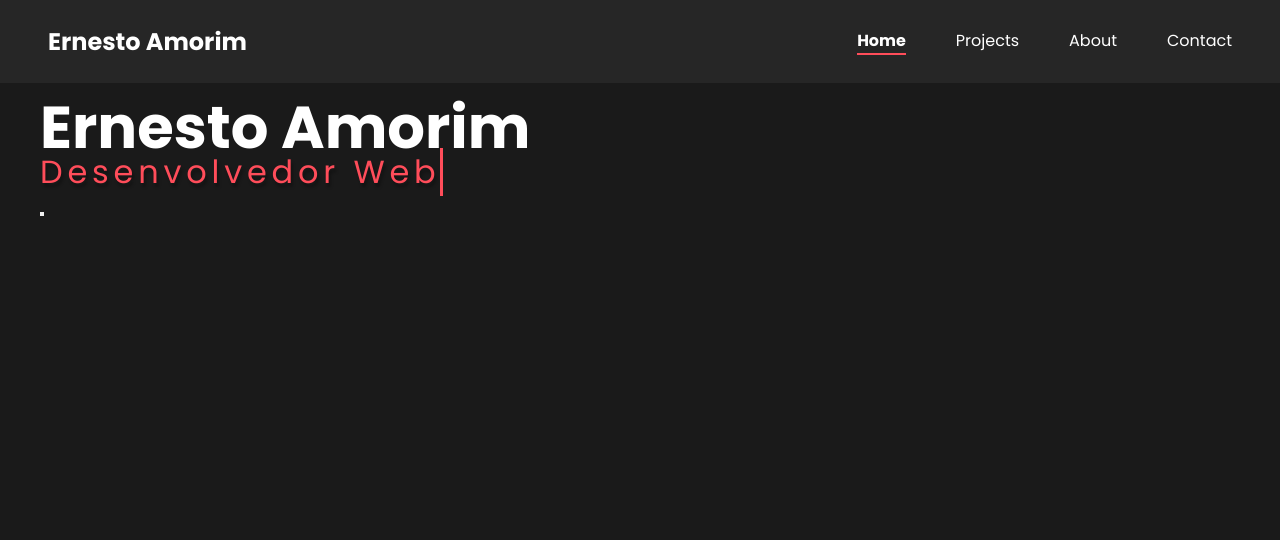
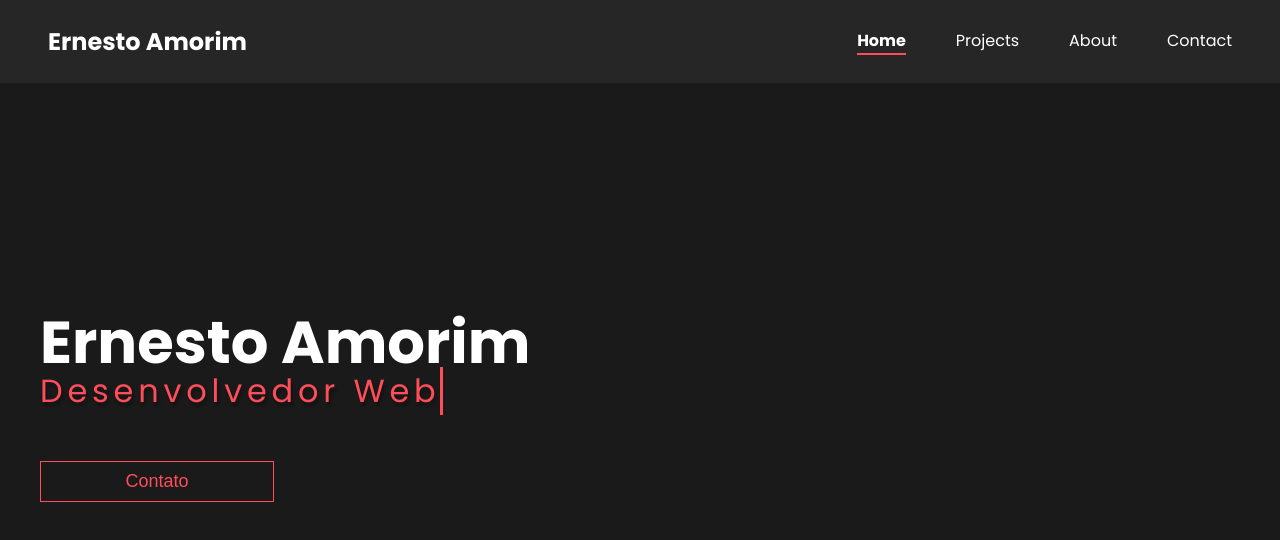
Before and after one commit to Erne1984/portfolio, a React (Vite) app: page / in a window 1280 px wide. Shown: the top 540 px of the page. Built offline with nearby package versions, Linux system fonts and the light colour scheme.

Commit message:
feat: hero section

```diff
--- a/src/App.tsx
+++ b/src/App.tsx
@@ -1,4 +1,3 @@
-import React from 'react'
 import './App.css'
 import Header from './components/Header/Header'
 
--- a/src/components/Button-Primary/ButtonPrimary.css
+++ b/src/components/Button-Primary/ButtonPrimary.css
@@ -0,0 +1,18 @@
+button {
+    width: 234px;
+    height: 41px;
+    border: 1px solid #FF4D5A;
+    cursor: pointer;
+    background: none;
+    color: #FF4D5A;
+    font-weight: 400;
+    font-size: 18px;
+    line-height: 22px;
+    transition: all 250ms;
+}
+
+button:hover{
+    transform: translateY(-2px);
+    background-color:#FF4D5A;
+    color: #fff;
+}
--- a/src/components/Button-Primary/ButtonPrimary.tsx
+++ b/src/components/Button-Primary/ButtonPrimary.tsx
@@ -1,11 +1,10 @@
-
-import React  from 'react';
+import './ButtonPrimary.css'
 
 export default function ButtonPrimary(){
 
     return(
         <button>
-
+            Contato
         </button>
     )
 }
--- a/src/components/Header/Header.css
+++ b/src/components/Header/Header.css
@@ -1,4 +1,6 @@
 header {
+    position: fixed;
+    width: 100%;
     background-color: #262626;
 }
 
--- a/src/layouts/Hero/Hero.css
+++ b/src/layouts/Hero/Hero.css
@@ -1,5 +1,8 @@
 .hero-container {
-    height: 90%;
+    display: flex;
+    flex-direction: column;
+    justify-content: center;
+    height: 100vh;
     margin: 0 auto;
     max-width: var(--max-width-desktop);
 }
@@ -10,9 +13,13 @@
 
 .hero-container .sub-title{
     font-size: 2rem;
-    margin-top: -1.5rem;
+    margin-top: -1.3rem;
     color: #FF4D5A;
     text-shadow: 2px 4px 3px rgba(0,0,0,0.3);
+}
+
+.btn-box{
+    margin-top: 46px;
 }
 
 /* Animations */
--- a/src/layouts/Hero/Hero.tsx
+++ b/src/layouts/Hero/Hero.tsx
@@ -1,5 +1,4 @@
 import './Hero.css';
-import React from 'react';
 import ButtonPrimary from '../../components/Button-Primary/ButtonPrimary';
 
 export default function Hero() {
@@ -8,7 +7,9 @@ export default function Hero() {
             <h1 className='title-name'>Ernesto Amorim</h1>
             <p className="typing sub-title">Desenvolvedor Web</p>
 
-            <ButtonPrimary />
+            <div className='btn-box'>
+                <ButtonPrimary/>
+            </div>
         </div>
     );
 }
```
